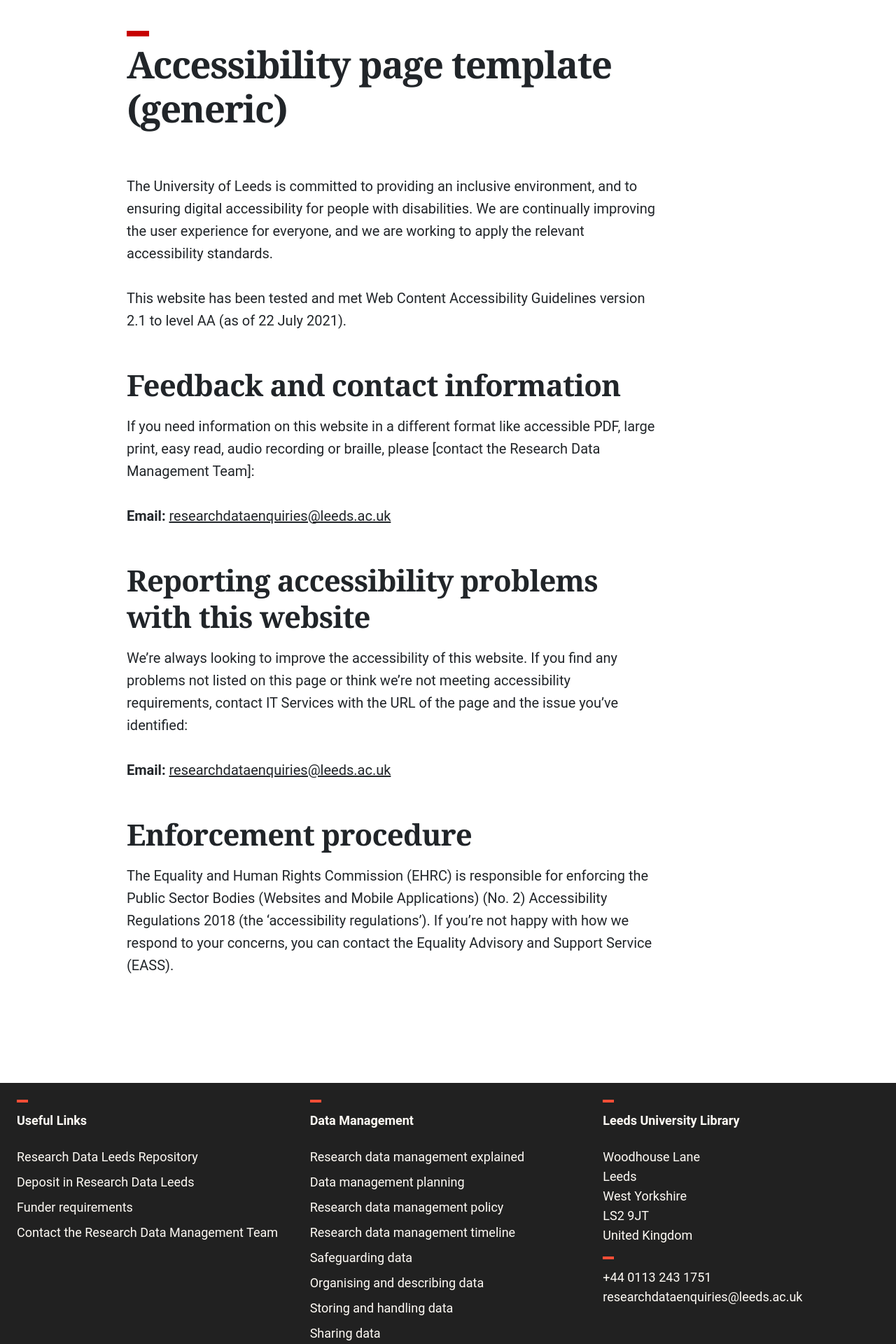
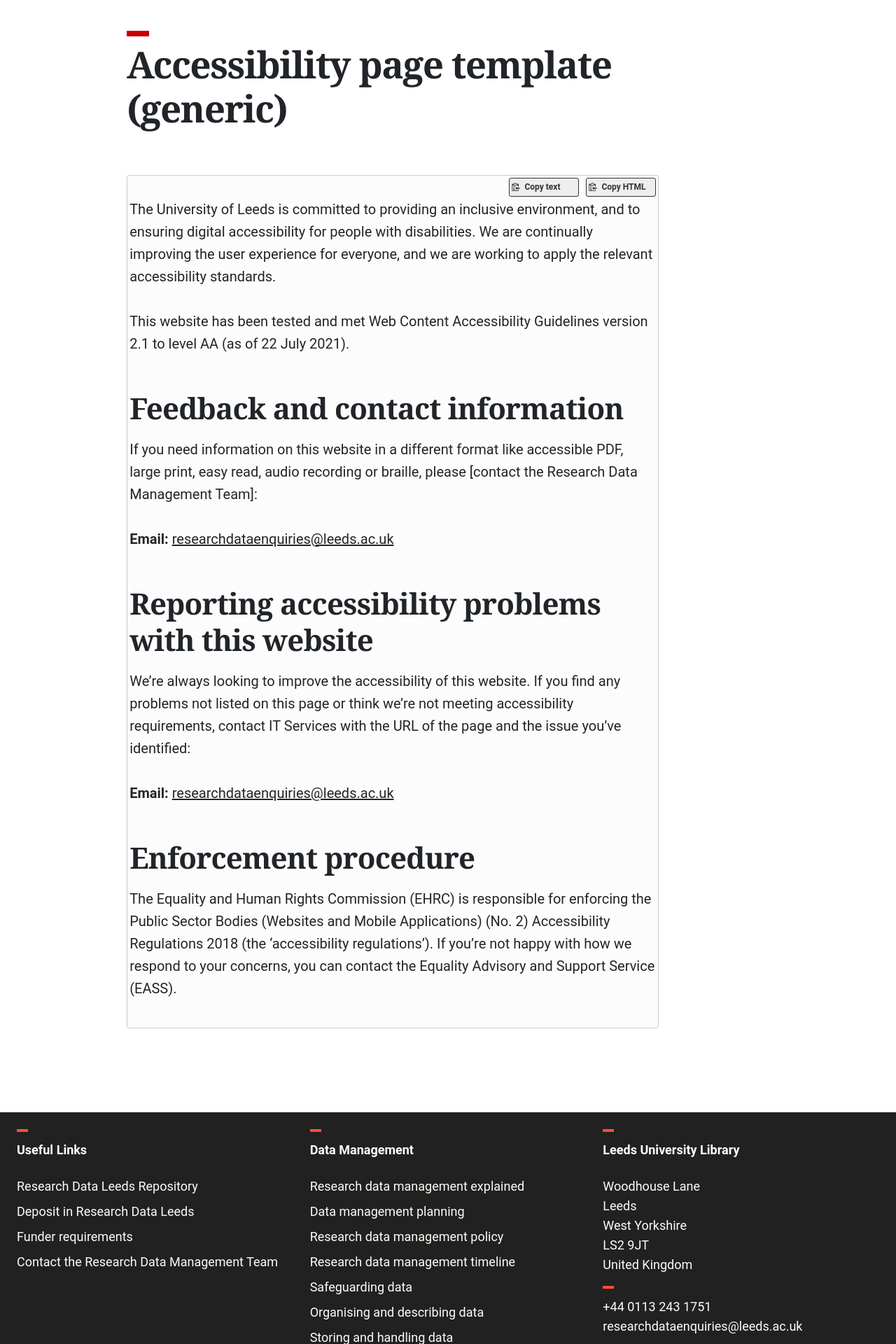
Before and after one commit to uol-library/rdl-handbook, a Jekyll site: the page built from pages/templates/accessibility.md, in a window 1280 px wide. Shown: the part 315-2235 px from the top of the page at 70% size. Built offline with Jekyll 4.4.1, drawn with Linux system fonts in a browser that asks for light colours; some web fonts are replaced.

Commit message:
Added copiable areas to page templates

```diff
--- /dev/null
+++ b/_layouts/page-copiable.html
@@ -0,0 +1,38 @@
+---
+layout: default
+---
+
+{% include components/banner.html %}
+{% include section-menu.html %}
+  <main id="main" class="uol-content-container">
+    {% include breadcrumbs.html %}
+    <div class="uol-col-container">
+      <div class="uol-side-nav-container"></div>
+      <div class="uol-page">
+        <div class="uol-page__head">
+          <header class="page-heading">
+            <h1 class="page-heading__title">{{ page.title }}</h1>
+          </header>
+        </div>
+        <div class="uol-page__content">
+          <div class="uol-rich-text">
+            {% if page.imageurl and page.imagealt %}
+            <figure class="uol-featured-image">
+                <img class="uol-featured-image__img" src="{{ page.imageurl | absolute_url }}" alt="{{ page.imagealt | escape }}">
+            </figure>
+            {% endif %}
+            <div class="uol-rich-text{% if page.lead %} uol-rich-text--with-lead{% endif %}">
+            {% if page.lead %}
+                <p>{{ page.lead | strip_html }}</p>
+            {% endif %}
+            <div class="uol-copiable-container"><div class="uol-copiable">
+            {{ content | markdownify }}
+            </div></div>
+          </div>
+        </div>
+      </div>
+    </div>
+
+    {% include section-menu-ctas.html %}
+
+  </main>
--- a/_sass/components/copy-button.scss
+++ b/_sass/components/copy-button.scss
@@ -1,7 +1,9 @@
 /* "Copy" code block button */
+.uol-copiable-container,
 .uol-accordion__content {
 	position: relative;
-	.uol-rich-text {
+	.uol-rich-text,
+	.uol-copiable {
 		border: 1px solid #ccc;
 		border-radius: 3px;
 		padding:2em .2em .5em .2em;
--- a/assets/scripts/copy-button.js
+++ b/assets/scripts/copy-button.js
@@ -27,6 +27,7 @@ if (navigator.clipboard) {
 		const copyIcon =
 			'<svg width="12" height="12" viewBox="340 364 14 15" xmlns="http://www.w3.org/2000/svg"><path fill="currentColor" d="M342 375.974h4v.998h-4v-.998zm5-5.987h-5v.998h5v-.998zm2 2.994v-1.995l-3 2.993 3 2.994v-1.996h5v-1.995h-5zm-4.5-.997H342v.998h2.5v-.997zm-2.5 2.993h2.5v-.998H342v.998zm9 .998h1v1.996c-.016.28-.11.514-.297.702-.187.187-.422.28-.703.296h-10c-.547 0-1-.452-1-.998v-10.976c0-.546.453-.998 1-.998h3c0-1.107.89-1.996 2-1.996 1.11 0 2 .89 2 1.996h3c.547 0 1 .452 1 .998v4.99h-1v-2.995h-10v8.98h10v-1.996zm-9-7.983h8c0-.544-.453-.996-1-.996h-1c-.547 0-1-.453-1-.998 0-.546-.453-.998-1-.998-.547 0-1 .452-1 .998 0 .545-.453.998-1 .998h-1c-.547 0-1 .452-1 .997z" fill-rule="evenodd"/></svg>';
 
+		/* add buttons to accordion content */
 		addButtons(
 			'.uol-accordion__content .uol-rich-text',
 			button('Copy text', 'Copy text to clipboard', copyIcon, 'btnClipboardText'),
@@ -35,9 +36,20 @@ if (navigator.clipboard) {
 			'.uol-accordion__content .uol-rich-text',
 			button('Copy HTML', 'Copy HTML to clipboard', copyIcon, 'btnClipboardHTML'),
 		);
+		/* add buttons to other pages */
+		addButtons(
+			'.uol-copiable',
+			button('Copy text', 'Copy text to clipboard', copyIcon, 'btnClipboardText'),
+		);
+		addButtons(
+			'.uol-copiable',
+			button('Copy HTML', 'Copy HTML to clipboard', copyIcon, 'btnClipboardHTML'),
+		);
+
+
 
 		document.querySelectorAll('.btnClipboard').forEach( el => el.addEventListener('click', (event) => {
-			var toCopy = event.currentTarget.parentNode.querySelector('.uol-rich-text');
+			var toCopy = event.currentTarget.parentNode.querySelector(':first-child');
 			var copiedContent = event.currentTarget.classList.contains('btnClipboardHTML')? toCopy.innerHTML: toCopy.textContent;
 			var textEl = event.currentTarget.querySelector('.btnIcon__label');
 			var originalLabel = event.currentTarget.getAttribute('data-label');
```
Also changed, not shown: pages/templates/accessibility.md (+1 -1 lines), pages/templates/privacy.md (+1 -1 lines).
